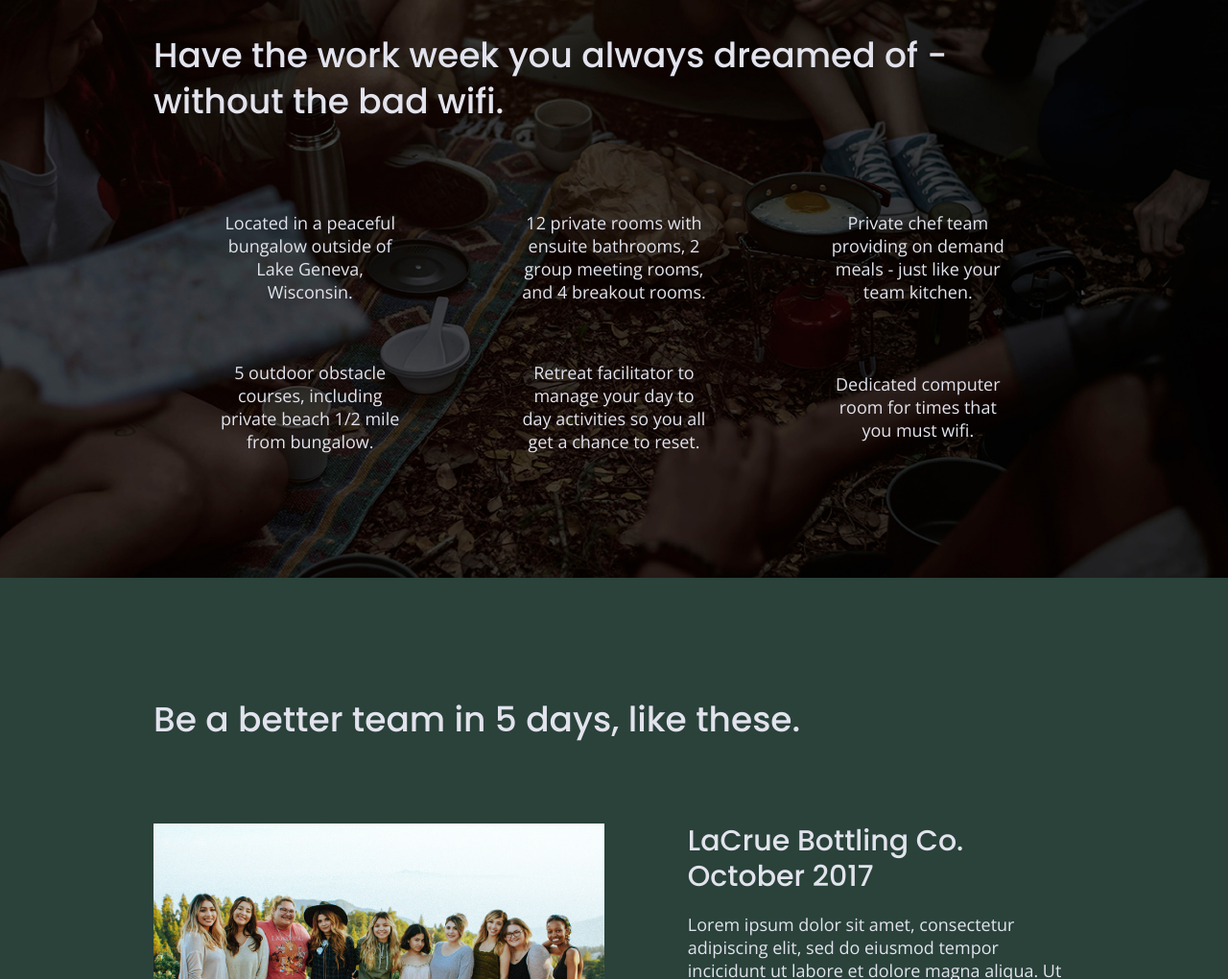
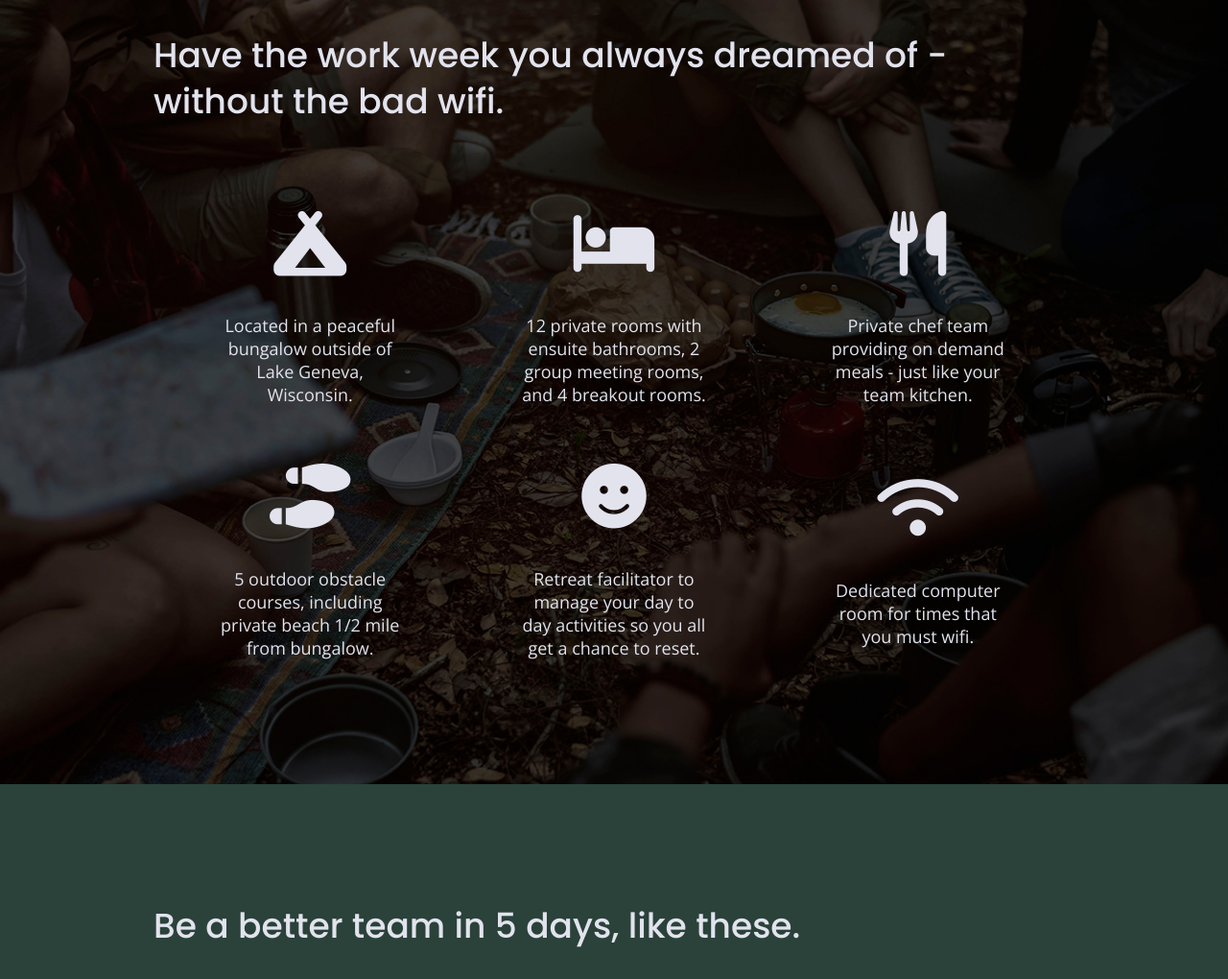
Before and after one commit to kelsey-ryan/unplugged-project, a website built with Parcel: page index.html in a window 1280 px wide. Shown: the part 1095-2115 px from the top of the page at 96% size. Built offline with nearby package versions, Linux system fonts and the light colour scheme.

Commit message:
Added icons to Features section of homepage

```diff
--- a/css/main.css
+++ b/css/main.css
@@ -315,6 +315,11 @@ input[type=button]{
 
 .features p{
   margin:0;
+}
+
+.features i{
+  font-size:3.75em;
+  margin-bottom:40px;
 }
 
 .reviews{
--- a/index.html
+++ b/index.html
@@ -18,6 +18,8 @@
 
   <link rel="stylesheet" href="css/normalize.css">
   <link rel="stylesheet" href="css/main.css">
+
+  <script src="https://kit.fontawesome.com/554b5640bf.js" crossorigin="anonymous"></script>
 
   <!-- Google Fonts-->
   <link rel="preconnect" href="https://fonts.gstatic.com">
@@ -71,27 +73,39 @@
         <h2>Have the work week you always dreamed of - without the bad wifi.</h2>
         <div class="features-items">
           <article>
-              <p class="fontawesome-icon"></p>
+              <p class="fontawesome-icon">
+                <i class="fas fa-campground"></i>
+              </p>
               <p class="features-item-description">Located in a peaceful bungalow outside of Lake Geneva, Wisconsin.</p>
             </article>
             <article>
-              <p class="fontawesome-icon"></p>
+              <p class="fontawesome-icon">
+                <i class="fas fa-bed"></i>
+              </p>
               <p class="features-item-description">12 private rooms with ensuite bathrooms, 2 group meeting rooms, and 4 breakout rooms.</p>
             </article>
             <article>
-              <p class="fontawesome-icon"></p>
+              <p class="fontawesome-icon">
+                <i class="fas fa-utensils"></i>
+              </p>
               <p class="features-item-description">Private chef team providing on demand meals - just like your team kitchen.</p>
             </article>
             <article>
-              <p class="fontawesome-icon"></p>
+              <p class="fontawesome-icon">
+                <i class="fas fa-shoe-prints"></i>
+              </p>
               <p class="features-item-description">5 outdoor obstacle courses, including private beach 1/2 mile from bungalow.</p>
             </article>
             <article>
-              <p class="fontawesome-icon"></p>
+              <p class="fontawesome-icon">
+                <i class="fas fa-smile"></i>
+              </p>
               <p class="features-item-description">Retreat facilitator to manage your day to day activities so you all get a chance to reset.</p>
             </article>
             <article>
-              <p class="fontawesome-icon"></p>
+              <p class="fontawesome-icon">
+                <i class="fas fa-wifi"></i>
+              </p>
               <p class="features-item-description">Dedicated computer room for times that you must wifi.</p>
             </article>
           </div>
```
